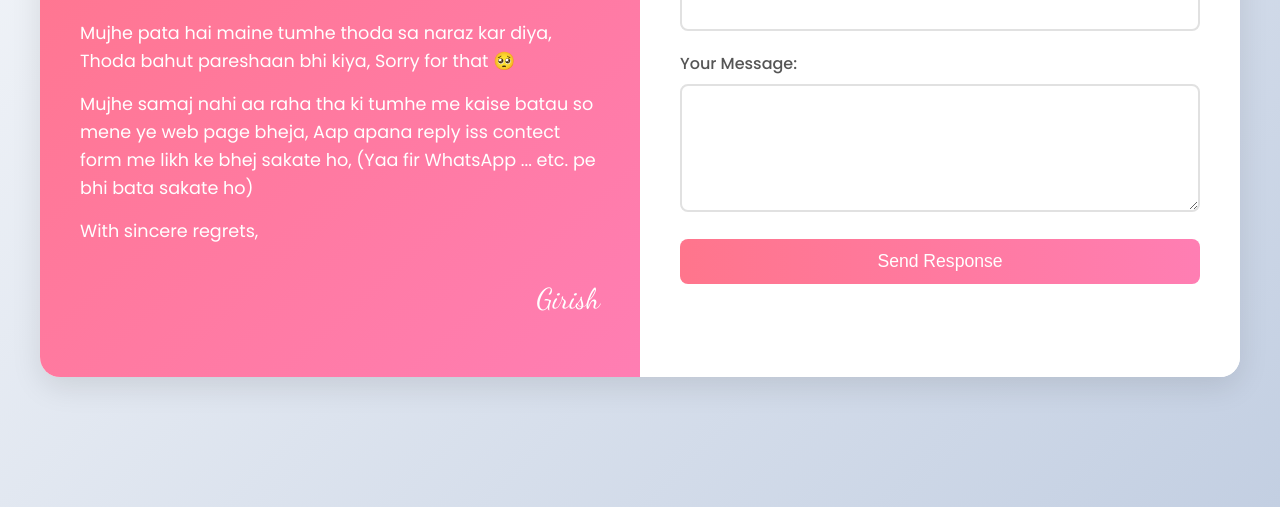
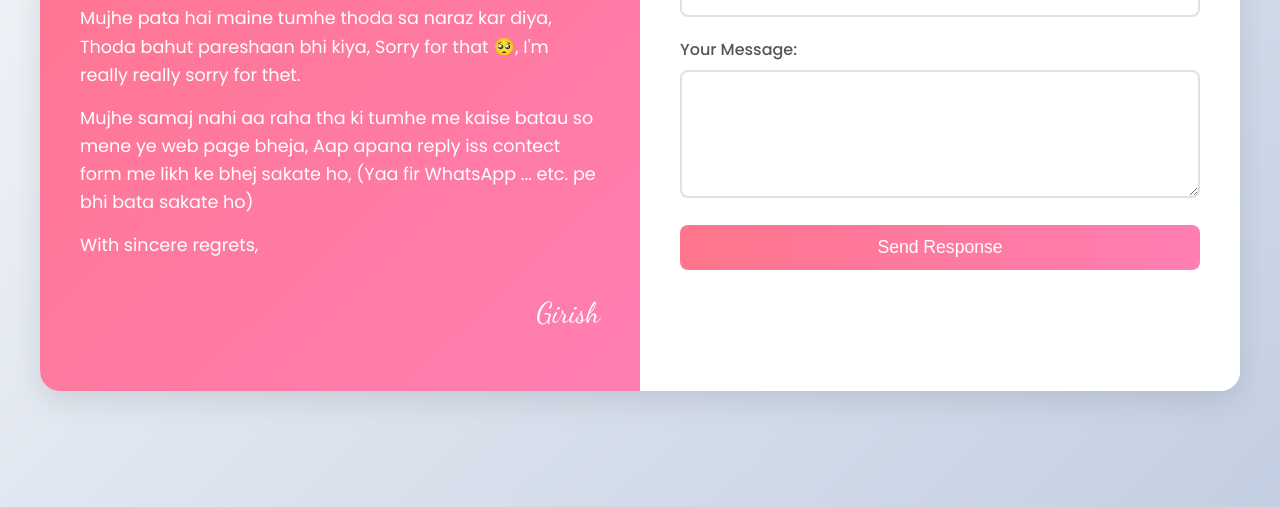
Before and after one commit to hellogirish07/Sorry-Card, a plain HTML site: page index.html in a window 1280 px wide. Shown: the part 293-800 px from the top of the page. Drawn offline with Linux system fonts and the light colour scheme.

Commit message:
Update index.html

```diff
--- a/index.html
+++ b/index.html
@@ -17,7 +17,7 @@
             <h1>I'm Sorry</h1>
             <div class="sorry-message">
                 <p>Dear Friend,</p>
-                <p>Mujhe pata hai maine tumhe thoda sa naraz kar diya, Thoda bahut pareshaan bhi kiya, Sorry for that 🥺</p>
+                <p>Mujhe pata hai maine tumhe thoda sa naraz kar diya, Thoda bahut pareshaan bhi kiya, Sorry for that 🥺, I'm really really sorry for thet.</p>
                 <p>Mujhe samaj nahi aa raha tha ki tumhe me kaise batau so mene ye web page bheja, Aap apana reply iss contect form me likh ke bhej sakate ho, (Yaa fir WhatsApp ... etc. pe bhi bata sakate ho)</p>
 
                 <p>With sincere regrets,</p>
```
